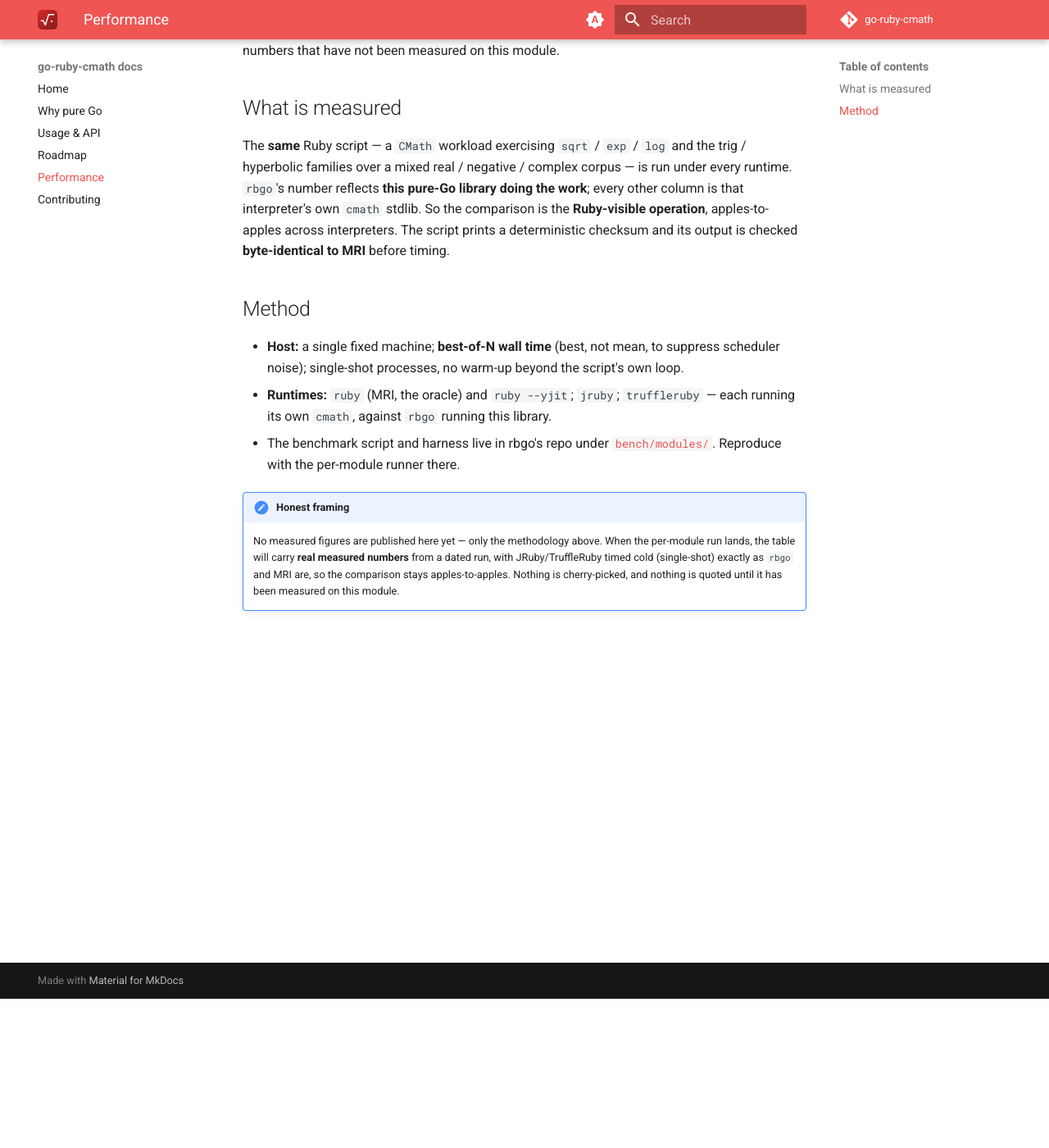
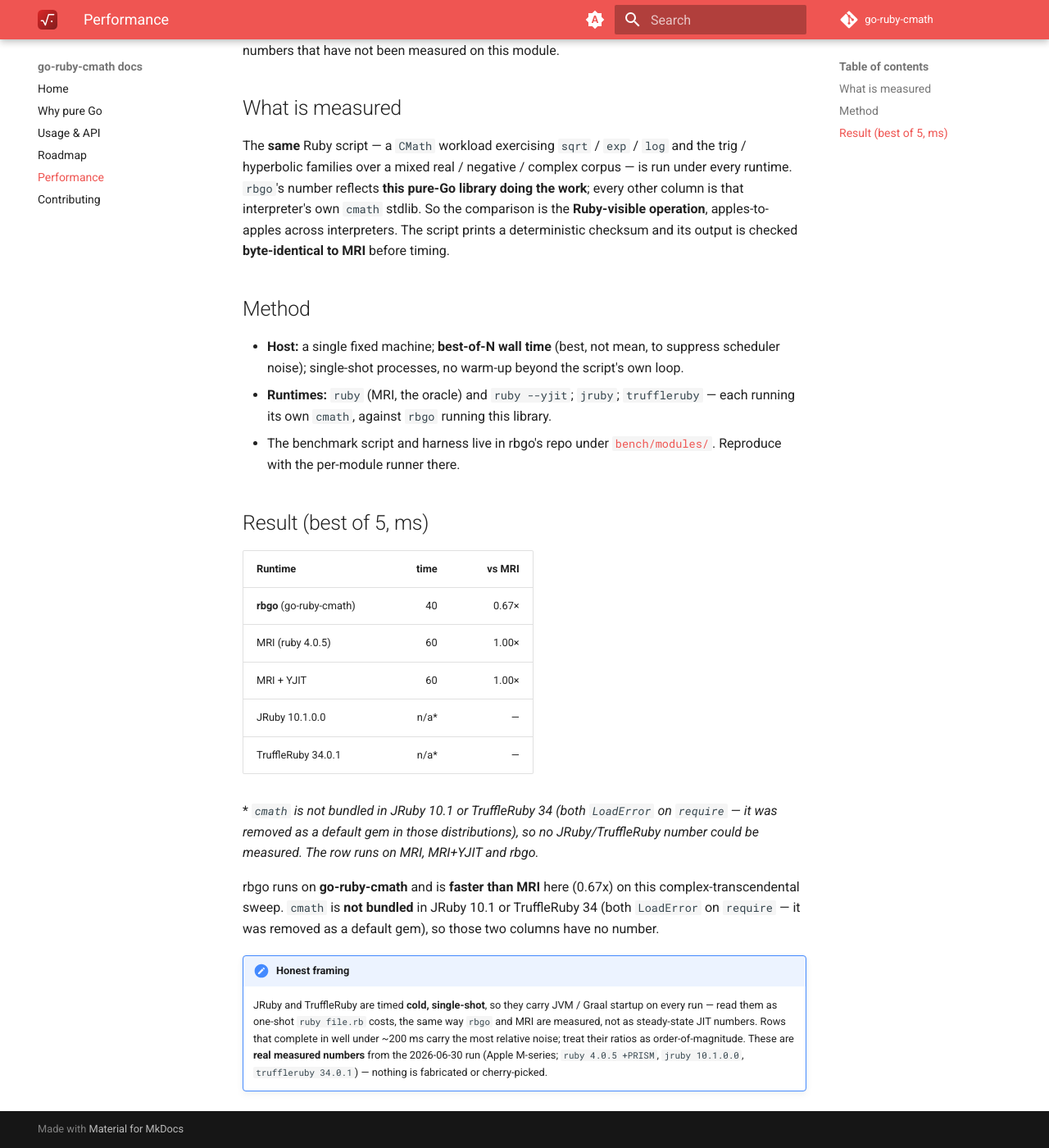
Before and after one commit to go-ruby-cmath/docs, an MkDocs documentation site: the page built from docs/performance.md, in a window 1280 px wide and 1400 px high, scrolled down 182 px. Shown: the whole window at 82% size. Built offline with MkDocs 1.6.1 and Material for MkDocs 9.7.7, drawn with Linux system fonts in a browser that asks for light colours; the version menu is left out.

Commit message:
docs: fill in measured wave-3 performance numbers
Replace the measurement-pending admonition in docs/performance.md with the real
best-of-5 cross-runtime result table (rbgo / MRI / MRI+YJIT / JRuby / TruffleRuby,
+ vs-MRI ratio) from the 2026-06-30 per-module parity run on Apple M-series
(ruby 4.0.5 +PRISM, jruby 10.1.0.0, truffleruby 34.0.1). Output byte-checked
against MRI before timing; harness at go-embedded-ruby/ruby bench/modules/.

Co-Authored-By: Claude Opus 4.8 <noreply@anthropic.com>

```diff
--- a/docs/performance.md
+++ b/docs/performance.md
@@ -27,10 +27,25 @@ interpreters. The script prints a deterministic checksum and its output is check
   [`bench/modules/`](https://github.com/go-embedded-ruby/ruby/tree/main/bench/modules).
   Reproduce with the per-module runner there.
 
+## Result (best of 5, ms)
+
+| Runtime | time | vs MRI |
+| --- | ---: | ---: |
+| **rbgo** (go-ruby-cmath) | 40 | 0.67× |
+| MRI (ruby 4.0.5) | 60 | 1.00× |
+| MRI + YJIT | 60 | 1.00× |
+| JRuby 10.1.0.0 | n/a* | — |
+| TruffleRuby 34.0.1 | n/a* | — |
+
+\* *`cmath` is not bundled in JRuby 10.1 or TruffleRuby 34 (both `LoadError` on `require` — it was removed as a default gem in those distributions), so no JRuby/TruffleRuby number could be measured. The row runs on MRI, MRI+YJIT and rbgo.*
+
+rbgo runs on **go-ruby-cmath** and is **faster than MRI** here (0.67x) on this complex-transcendental sweep. `cmath` is **not bundled** in JRuby 10.1 or TruffleRuby 34 (both `LoadError` on `require` — it was removed as a default gem), so those two columns have no number.
+
 !!! note "Honest framing"
-    No measured figures are published here yet — only the methodology above.
-    When the per-module run lands, the table will carry **real measured numbers**
-    from a dated run, with JRuby/TruffleRuby timed cold (single-shot) exactly as
-    `rbgo` and MRI are, so the comparison stays apples-to-apples. Nothing is
-    cherry-picked, and nothing is quoted until it has been measured on this
-    module.
+    JRuby and TruffleRuby are timed **cold, single-shot**, so they carry JVM /
+    Graal startup on every run — read them as one-shot `ruby file.rb` costs, the
+    same way `rbgo` and MRI are measured, not as steady-state JIT numbers. Rows
+    that complete in well under ~200 ms carry the most relative noise; treat
+    their ratios as order-of-magnitude. These are **real measured numbers** from
+    the 2026-06-30 run (Apple M-series; `ruby 4.0.5 +PRISM`, `jruby 10.1.0.0`,
+    `truffleruby 34.0.1`) — nothing is fabricated or cherry-picked.
```
